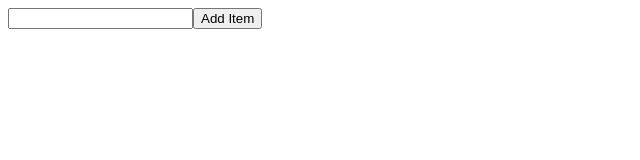
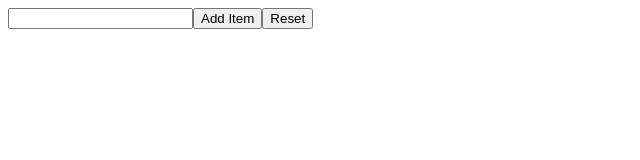
Before and after one commit to EnzoSt/react-exercises, a React (Create React App) app: page / in a window 1280 px wide. Shown: the top 160 px of the page, without its empty margins (0-640 px from the left). Built offline with nearby package versions, Linux system fonts and the light colour scheme.

Commit message:
lists-05

```diff
--- a/src/TodoList.js
+++ b/src/TodoList.js
@@ -16,12 +16,19 @@ export class TodoList extends React.Component {
     }
   };
 
+  handleResetState = () => {
+    this.setState({
+        items: [],
+    })
+    }
+
   render() {
     return (
       <div>
         <form onSubmit={this.handleAddItem}>
           <input name="newItem" />
           <button type="submit">Add Item</button>
+          <button type="reset" onClick={this.handleResetState}>Reset</button>
         </form>
         <ul>
           {this.state.items.map((item, index) => (
```
